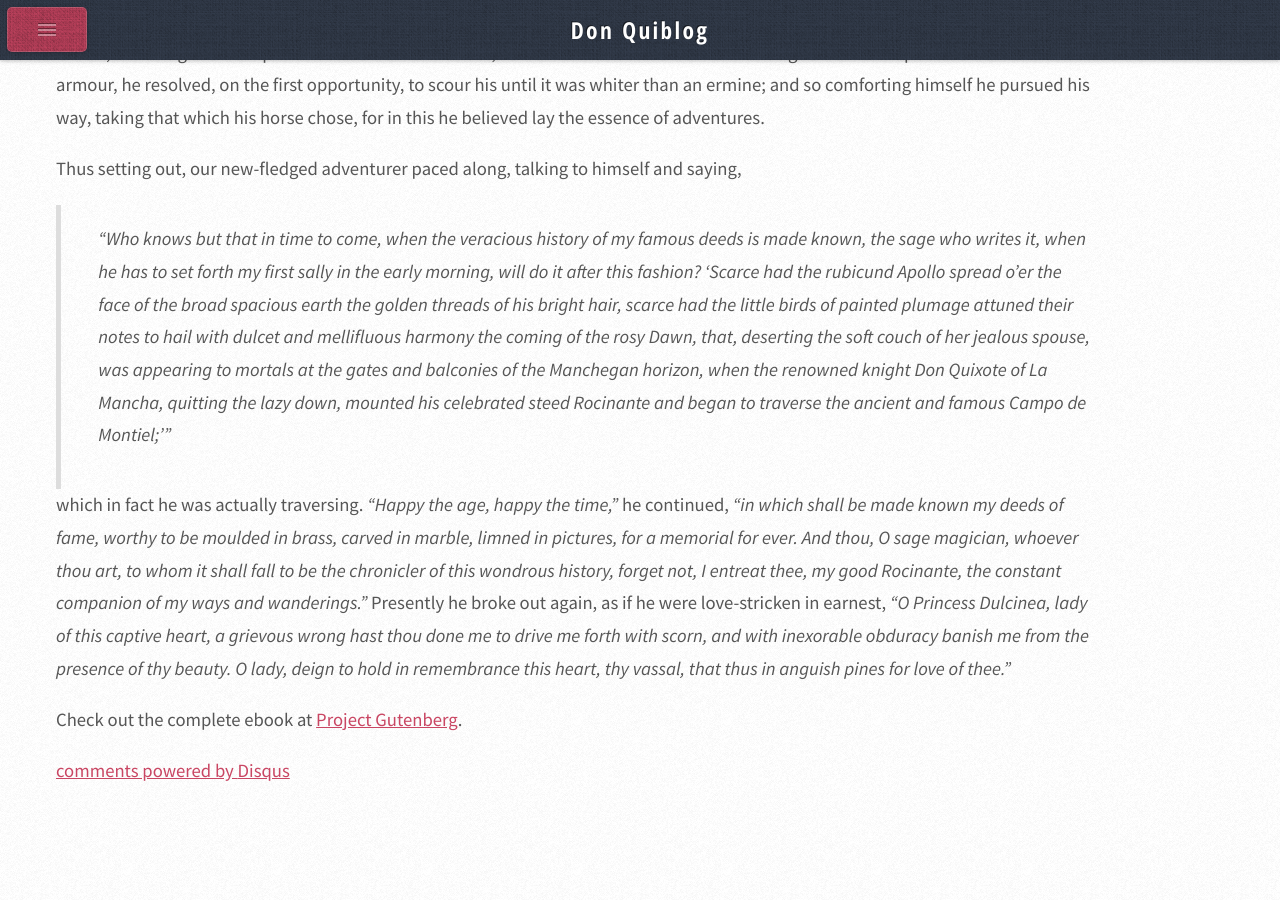
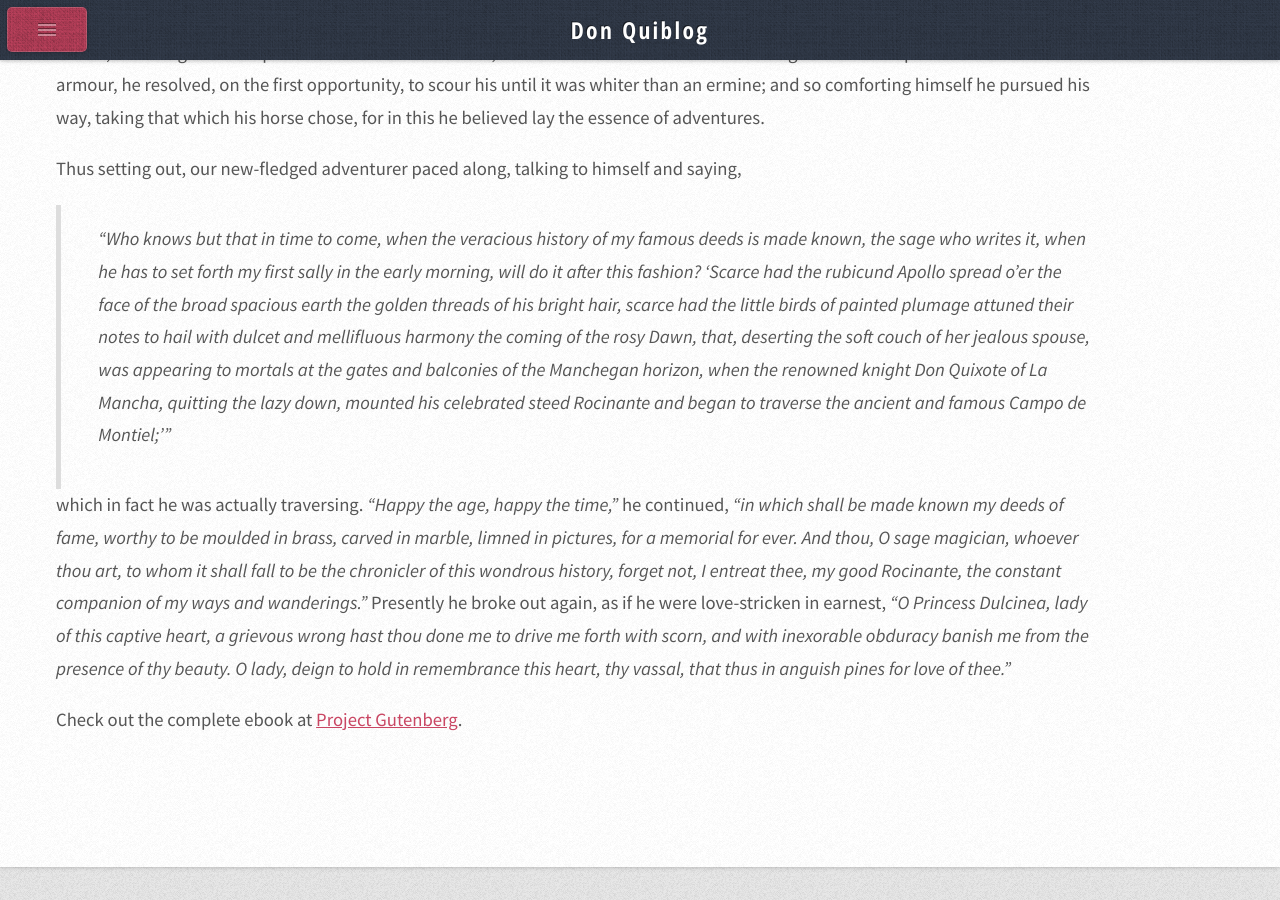
Before and after one commit to prettystack/jekyll-blog-starter, a Jekyll site: the page built from _posts/2014-03-05-chapter2.markdown, in a window 1280 px wide and 900 px high, scrolled down 1496 px. Built offline with Jekyll 4.4.1, drawn with Linux system fonts in a browser that asks for light colours; Markdown is read by kramdown in place of the engine named in the settings; comment, search, counter and statistics services are not loaded; some of the changed lines change nothing that is shown.

Commit message:
Refactor site configuration

```diff
--- a/_config.yml
+++ b/_config.yml
@@ -1,6 +1,6 @@
+
+# Site name
 name: Don Quiblog
-markdown: maruku
-pygments: true
 
 # How many post per page on index?
 paginate: 2
@@ -8,5 +8,14 @@
 # Jekyll truncate post at this separator to provide an excerpt on index
 excerpt_separator: <!--more-->
 
-# Disqus configuration
-disqus_shortname: donquiblog
+# Only use this variable when absolutely necessary (sitemap.txt)
+production_url : http://prettystack.com/striped/jekyll
+
+# Disqus configuration, comment these lines to disable it
+disqus:
+  shortname: donquiblog
+
+# Jekyll internal conf
+markdown: maruku
+pygments: true
+exclude: ["readme.md", "license.txt"]
```
